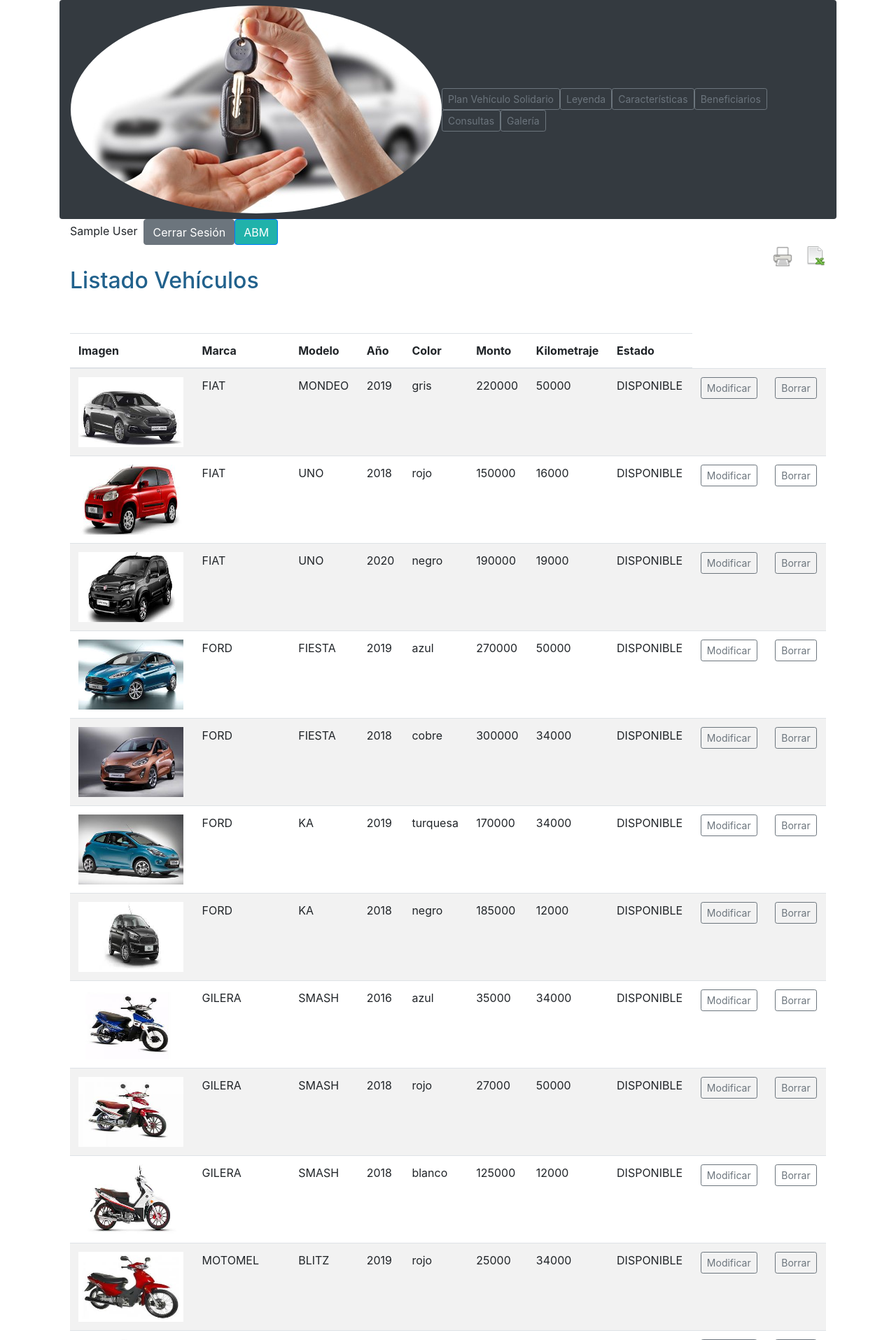
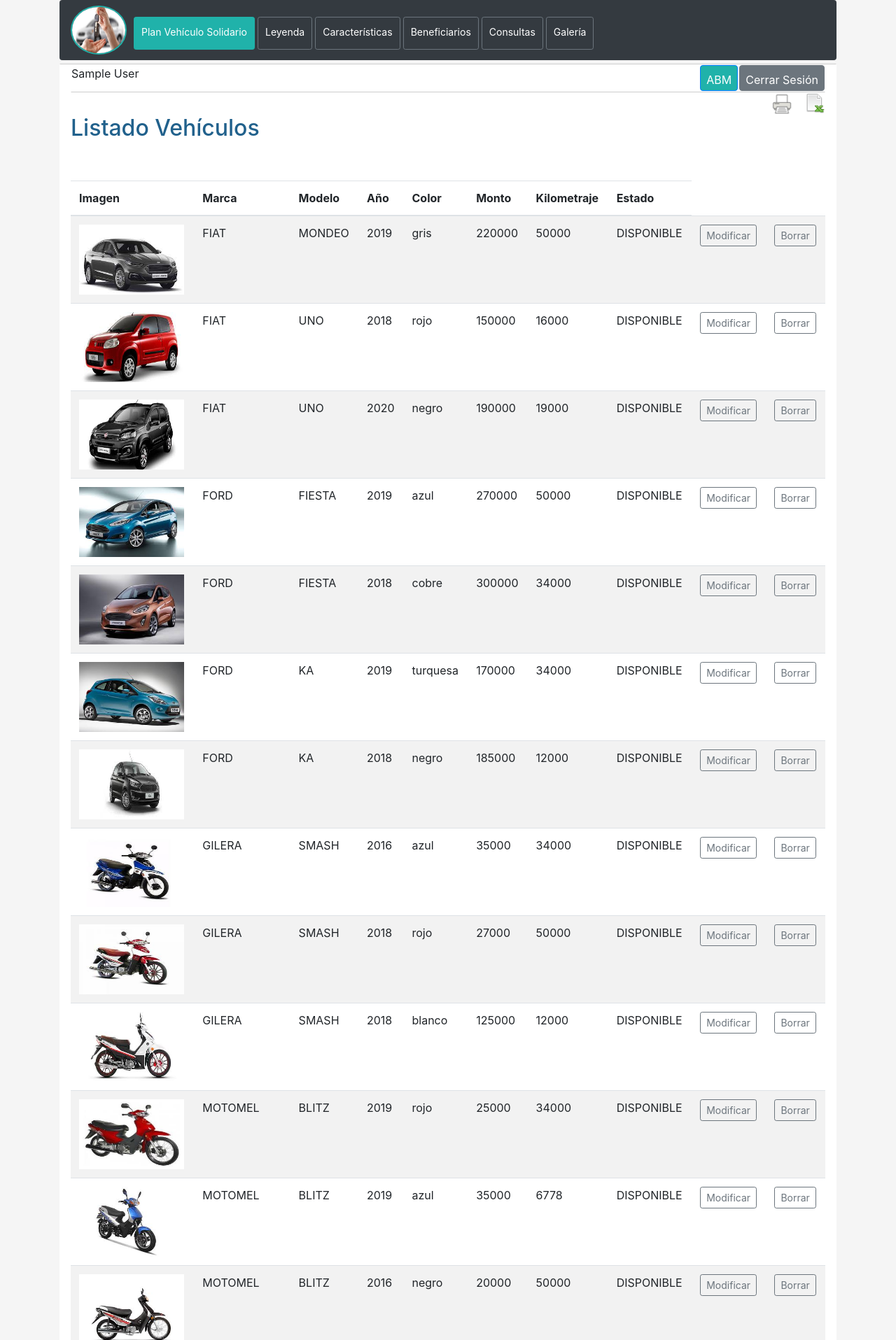
Before and after one commit to SamaBG/PVS, a PHP site: page /listado.php in a window 1280 px wide. Shown: the top 1915 px of the page at 70% size. Run offline with PHP 8.4, Linux system fonts and the light colour scheme; the visitor is signed in with stand-in values (Sample User, id 1); data comes from the database, SQL or seed files in the repository.

Commit message:
Update listado.php

```diff
--- a/listado.php
+++ b/listado.php
@@ -27,7 +27,7 @@
   <meta name="viewport" content="width=device-width, initial-scale=1">
   <link rel="shortcut icon" href="img/log_barra.jpg" type="image/x-icon"/>
   <link rel="stylesheet" href="https://maxcdn.bootstrapcdn.com/bootstrap/4.5.2/css/bootstrap.min.css">
-  <link rel="stylesheet" href="css/estil.css" >
+  <link rel="stylesheet" href="css/estils.css" >
 
    <script src="https://ajax.googleapis.com/ajax/libs/jquery/3.5.1/jquery.min.js"></script>
    <script src="https://cdnjs.cloudflare.com/ajax/libs/popper.js/1.16.0/umd/popper.min.js"></script>
@@ -56,6 +56,7 @@
             <h2 style="text-align: left; font-family: inherit;color:#21618C">Listado Vehículos</h2>
 
             <br><br>
+            <div class="table-responsive">
             <table id="tabla_plan "class="table table-striped">
                 <thead>
                 <tr>
@@ -105,6 +106,7 @@
 
             </tbody>
           </table>
+            </div>
 
       </div>
      <footer>
```
